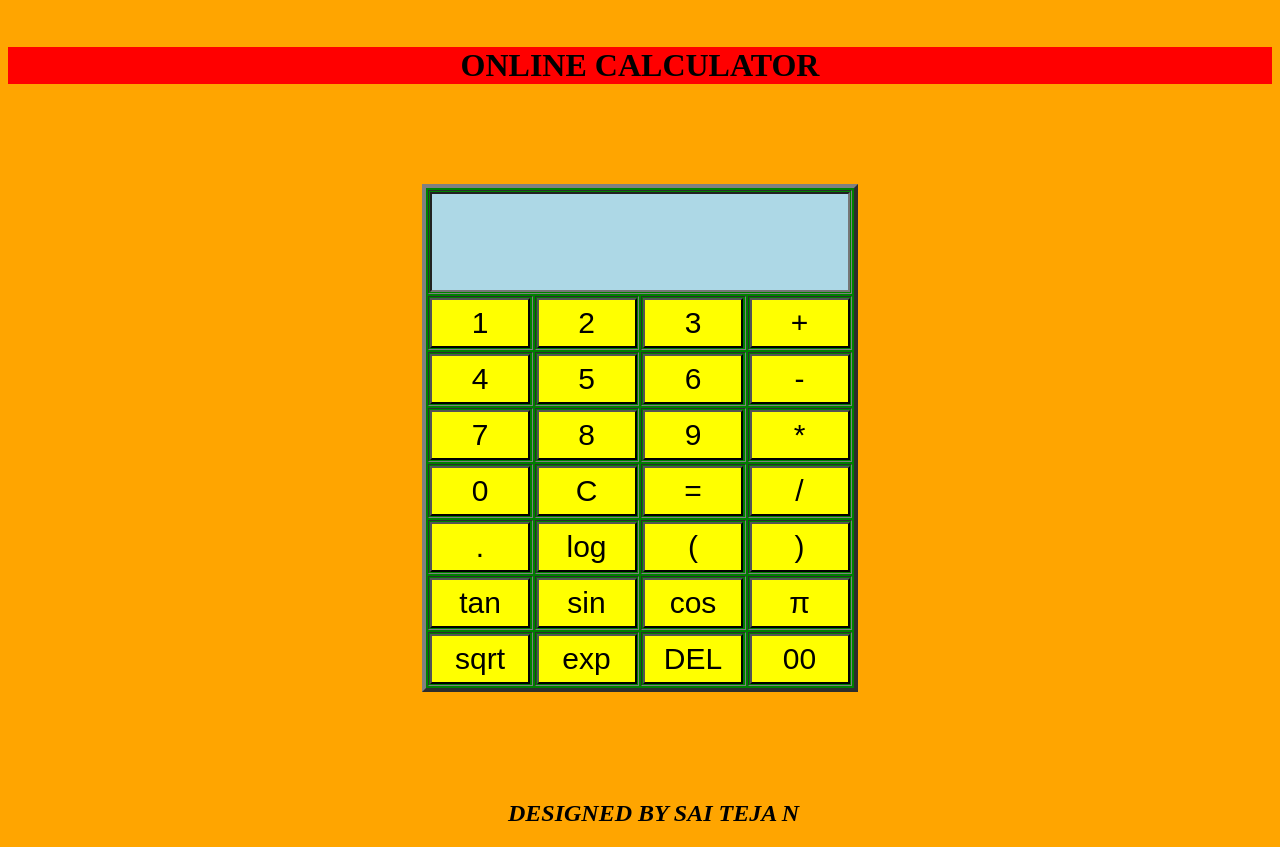
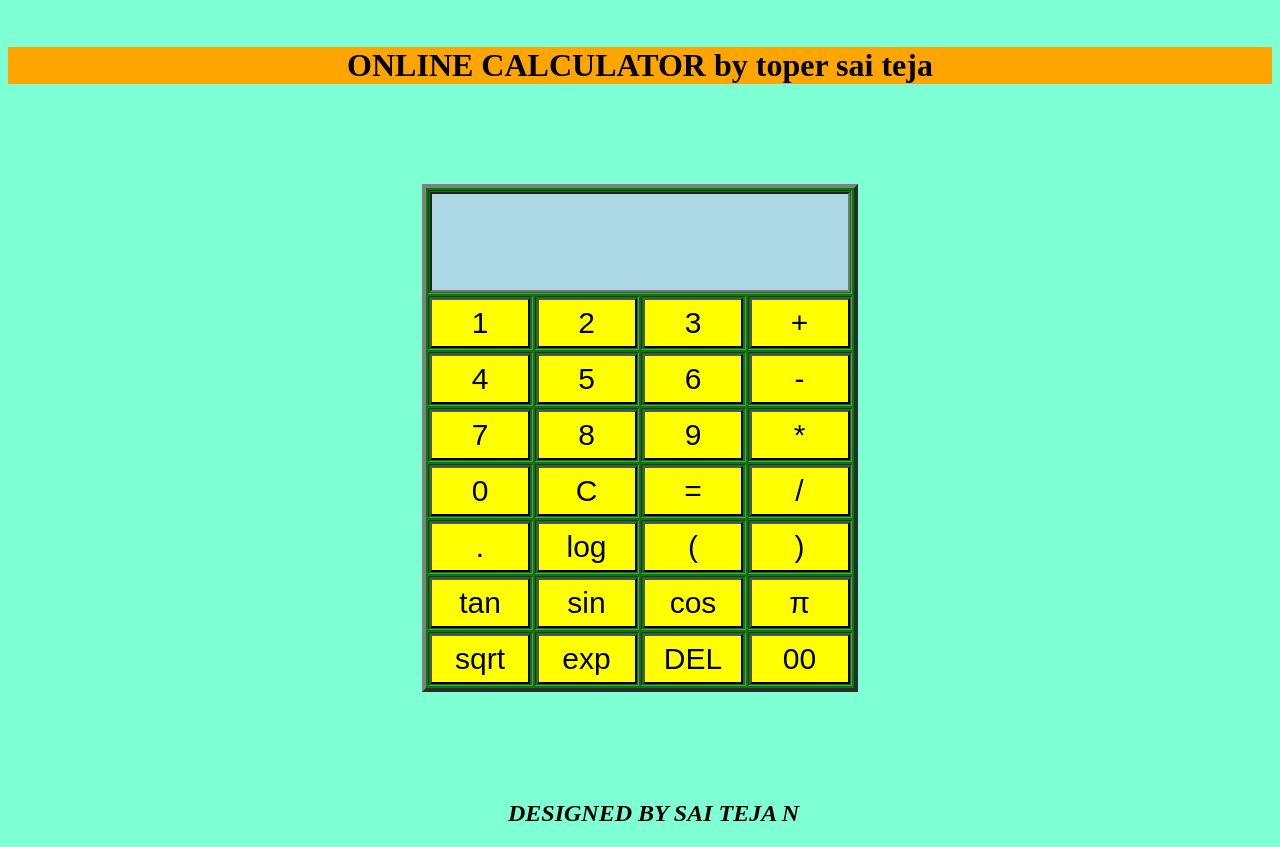
Before and after one commit to nelamalasaiteja2003/calculator, a plain HTML site: page index.html in a window 1280 px wide. Drawn offline with Linux system fonts and the light colour scheme.

Commit message:
Update index.html

```diff
--- a/index.html
+++ b/index.html
@@ -6,7 +6,7 @@ ONLINE CALCULATOR
 <style>
 body
 {
-background-color: orange;
+background-color: aquamarine;
 }
 input[type=text]
 {
@@ -39,7 +39,7 @@ calc.display.value = calc.display.value.substring(0, size-1);
 </head>
 <body>
 <center><br>
-<h1 style="background-color: red">ONLINE CALCULATOR</h1>
+<h1 style="background-color: orange">ONLINE CALCULATOR by toper sai teja</h1>
 <form name="calc">
 <table border="4">
 <tr>
```
